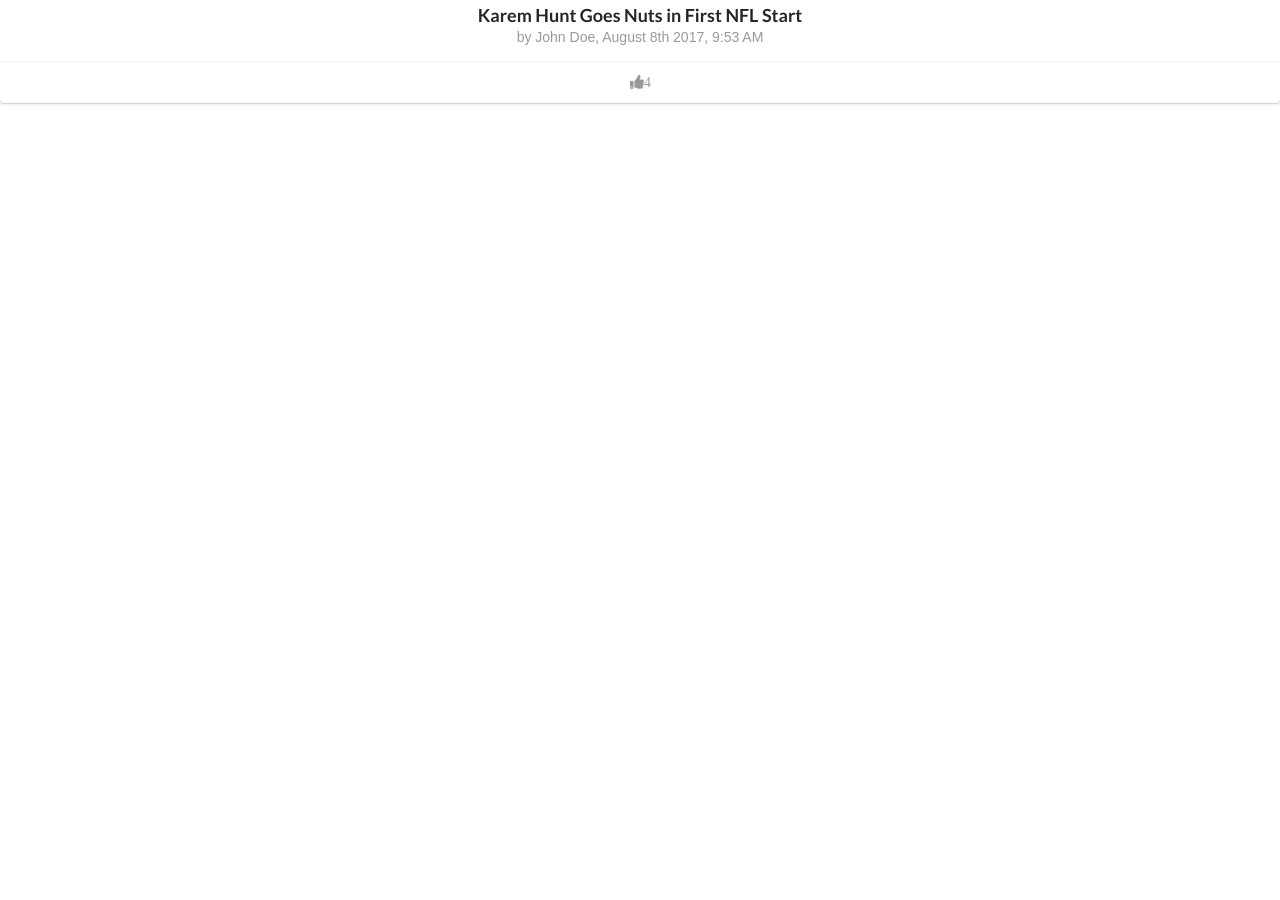
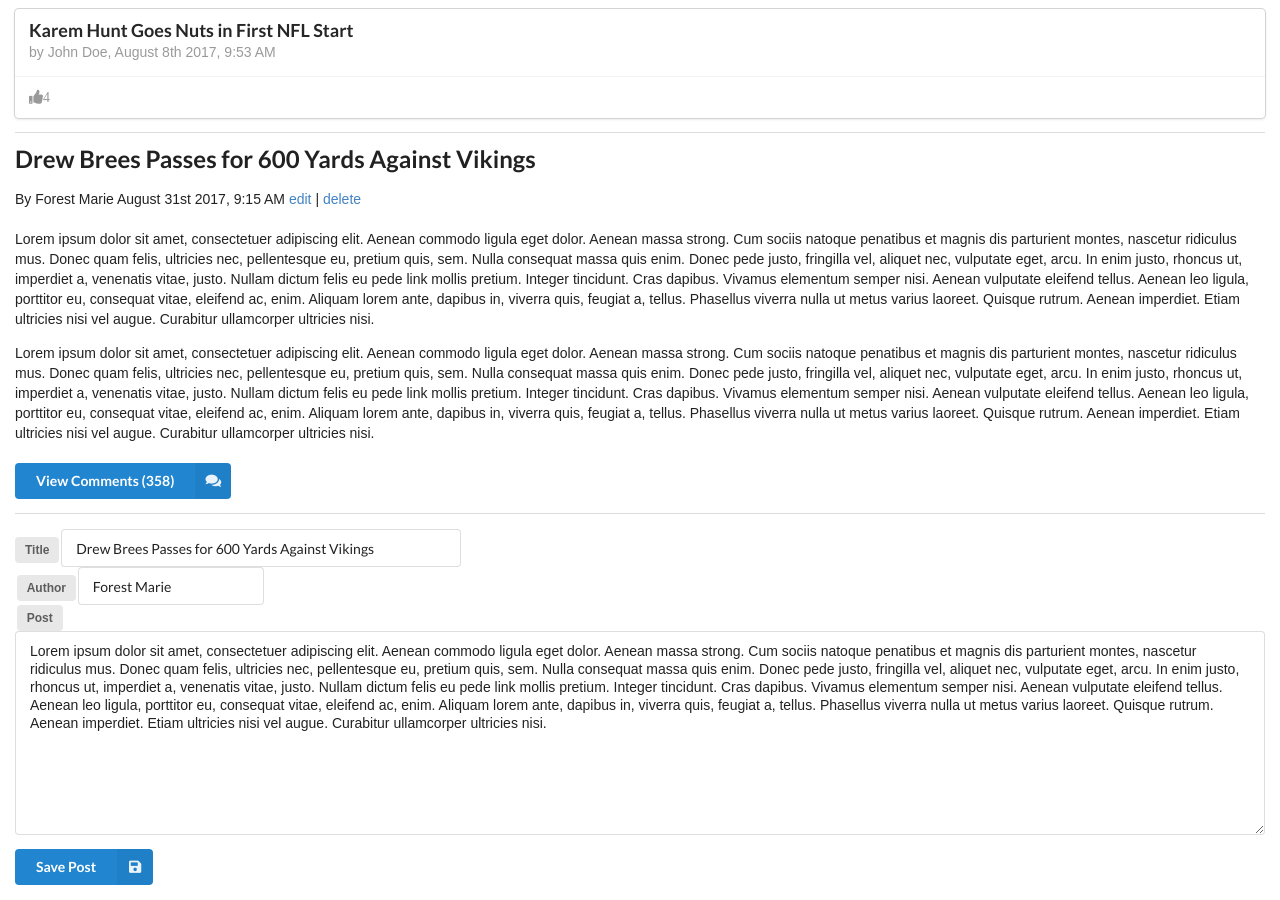
Before and after one commit to forestmarie/udacity-readable, a React (Create React App) app: page / in a window 1280 px wide. Shown: the part 440-1340 px from the top of the page. Before the commit the page ends 800 px from the top, so only its background shows below. Built offline with nearby package versions, Linux system fonts and the light colour scheme.

Commit message:
feat: added static HTML for post details view and post edit view

```diff
--- a/src/App.css
+++ b/src/App.css
@@ -1,5 +1,6 @@
-.App {
-  text-align: center;
+.App-container {
+  text-align: left;
+  padding: 15px;
 }
 
 .App-header {
--- a/src/App.js
+++ b/src/App.js
@@ -4,14 +4,15 @@
 class App extends Component {
   render() {
     return (
-      <div className="App">
+      <div>
         <div className="App-header">
           <h2>Recent Posts</h2>
         </div>
+        <div className="App-container">
           <div>Sort By: Vote | Date</div>
           <div>Category: Sports | Politics | News</div>
           <div>
-          <button className="ui primary icon button">Add New Post <i className="plus icon"></i></button>
+            <button className="ui icon right labeled primary button">Add New Post <i className="plus icon"></i></button>
           </div>
           <br />
           <div className="ui cards">
@@ -43,6 +44,45 @@
               </div>
           </div>
           </div>
+          <div className="ui divider" />
+          <div className="ui fluid container">
+            <h2 class="ui header">Drew Brees Passes for 600 Yards Against Vikings</h2>
+            <div>By Forest Marie August 31st 2017, 9:15 AM <a href="#">edit</a> | <a href="#">delete</a></div>
+            <br />
+            <p>Lorem ipsum dolor sit amet, consectetuer adipiscing elit. Aenean commodo ligula eget dolor. Aenean massa strong. Cum sociis natoque penatibus et magnis dis parturient montes, nascetur ridiculus mus. Donec quam felis, ultricies nec, pellentesque eu,
+              pretium quis, sem. Nulla consequat massa quis enim. Donec pede justo, fringilla vel, aliquet nec, vulputate eget, arcu. In enim justo, rhoncus ut, imperdiet a, venenatis vitae, justo. Nullam dictum felis eu pede link mollis pretium. Integer tincidunt.
+              Cras dapibus. Vivamus elementum semper nisi. Aenean vulputate eleifend tellus. Aenean leo ligula, porttitor eu, consequat vitae, eleifend ac, enim. Aliquam lorem ante, dapibus in, viverra quis, feugiat a, tellus. Phasellus viverra nulla ut metus varius
+              laoreet. Quisque rutrum. Aenean imperdiet. Etiam ultricies nisi vel augue. Curabitur ullamcorper ultricies nisi.</p>
+            <p>Lorem ipsum dolor sit amet, consectetuer adipiscing elit. Aenean commodo ligula eget dolor. Aenean massa strong. Cum sociis natoque penatibus et magnis dis parturient montes, nascetur ridiculus mus. Donec quam felis, ultricies nec, pellentesque eu,
+              pretium quis, sem. Nulla consequat massa quis enim. Donec pede justo, fringilla vel, aliquet nec, vulputate eget, arcu. In enim justo, rhoncus ut, imperdiet a, venenatis vitae, justo. Nullam dictum felis eu pede link mollis pretium. Integer tincidunt.
+              Cras dapibus. Vivamus elementum semper nisi. Aenean vulputate eleifend tellus. Aenean leo ligula, porttitor eu, consequat vitae, eleifend ac, enim. Aliquam lorem ante, dapibus in, viverra quis, feugiat a, tellus. Phasellus viverra nulla ut metus varius
+              laoreet. Quisque rutrum. Aenean imperdiet. Etiam ultricies nisi vel augue. Curabitur ullamcorper ultricies nisi.</p>
+          </div>
+          <br />
+          <div><button className="ui icon right labeled primary button">View Comments (358) <i className="comments icon" /></button></div>
+
+          <div className="ui divider" />
+          <div className="ui form">
+              <div className="ui label">Title</div>
+              <div className="ui input">
+                <input style={{"width" : "400px"}} type="text" value="Drew Brees Passes for 600 Yards Against Vikings"></input>
+              </div>
+              <br />
+              <div className="ui label">Author</div>
+              <div className="ui input"><input type="text" value="Forest Marie" /></div>
+              <br />
+              <div className="ui label">Post</div>
+              <div className="ui field">
+                <textarea style={{"resize": ";"}} rows="10">
+                  Lorem ipsum dolor sit amet, consectetuer adipiscing elit. Aenean commodo ligula eget dolor. Aenean massa strong. Cum sociis natoque penatibus et magnis dis parturient montes, nascetur ridiculus mus. Donec quam felis, ultricies nec, pellentesque eu,
+                  pretium quis, sem. Nulla consequat massa quis enim. Donec pede justo, fringilla vel, aliquet nec, vulputate eget, arcu. In enim justo, rhoncus ut, imperdiet a, venenatis vitae, justo. Nullam dictum felis eu pede link mollis pretium. Integer tincidunt.
+                  Cras dapibus. Vivamus elementum semper nisi. Aenean vulputate eleifend tellus. Aenean leo ligula, porttitor eu, consequat vitae, eleifend ac, enim. Aliquam lorem ante, dapibus in, viverra quis, feugiat a, tellus. Phasellus viverra nulla ut metus varius
+                  laoreet. Quisque rutrum. Aenean imperdiet. Etiam ultricies nisi vel augue. Curabitur ullamcorper ultricies nisi.
+                </textarea>
+              </div>
+              <div><button className="ui icon right labeled primary button">Save Post<i className="save icon" /></button></div>
+        </div>
+        </div>
       </div>
     );
   }
```
Lines whose indentation alone changed are shown as unchanged.
